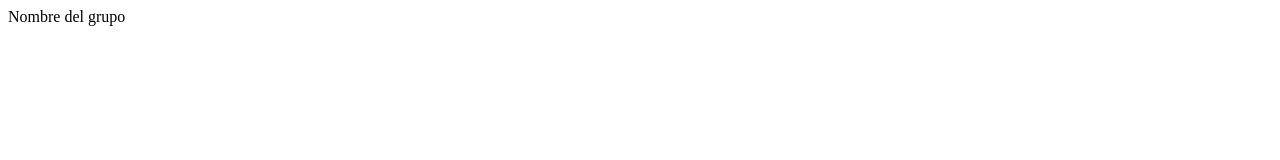
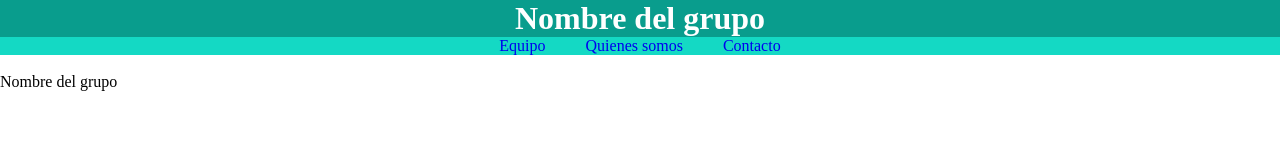
Before and after one commit to Queralt-Chan/Web-grupal---modulo-1---grupo-4, a plain HTML site: page index.html in a window 1280 px wide. Drawn offline with Linux system fonts and the light colour scheme.

Commit message:
hearder changes

```diff
--- a/css/reset.css
+++ b/css/reset.css
@@ -0,0 +1,5 @@
+*{
+    margin: 0;
+    padding: 0;
+    box-sizing: border-box;
+}
--- a/css/style.css
+++ b/css/style.css
@@ -0,0 +1,27 @@
+:root{
+    --color_blue-green: #099d8d;
+    --color_aqua: #14d9c4;
+    --color_cool-grey: #b8b8b9;
+}
+.h1{
+    display: block;
+    background-color: var(--color_blue-green);
+    color: white;
+    text-align: center;
+}
+.nav_menu{
+    width: 100%;
+}
+.ul_menu{
+    background-color: var(--color_aqua);
+    display: flex;
+    flex-wrap: wrap;
+    list-style: none;
+    justify-content: center;
+    gap: 20px;
+
+}
+.menu_li a{
+    padding: 10px;
+    text-decoration: none;
+}
--- a/index.html
+++ b/index.html
@@ -1,10 +1,27 @@
 <!DOCTYPE html>
-<html lang="en">
+<html lang="es">
 <head>
     <meta charset="UTF-8">
     <meta name="viewport" content="width=device-width, initial-scale=1.0">
+    <link rel="stylesheet" href="./css/reset.css">
+    <link rel="stylesheet" href="./css/style.css">
     <title>web grupal</title>
 </head>
+
+<header>
+    <h1 class="h1">Nombre del grupo</h1>
+    <nav class="nav_menu">
+        <ul class="ul_menu">
+            <li class="menu_li"><a href="#">Equipo</a></li>
+            <li class="menu_li"><a href="#">Quienes somos</a></li>
+            <li class="menu_li"><a href="#">Contacto</a></li>
+        </ul>
+    </nav>
+    <div class="hero">
+        <img src="" alt="">
+    </div>
+
+</header>
 <body>
     <header>Nombre del grupo</header>
     <h1> </h1>
```
